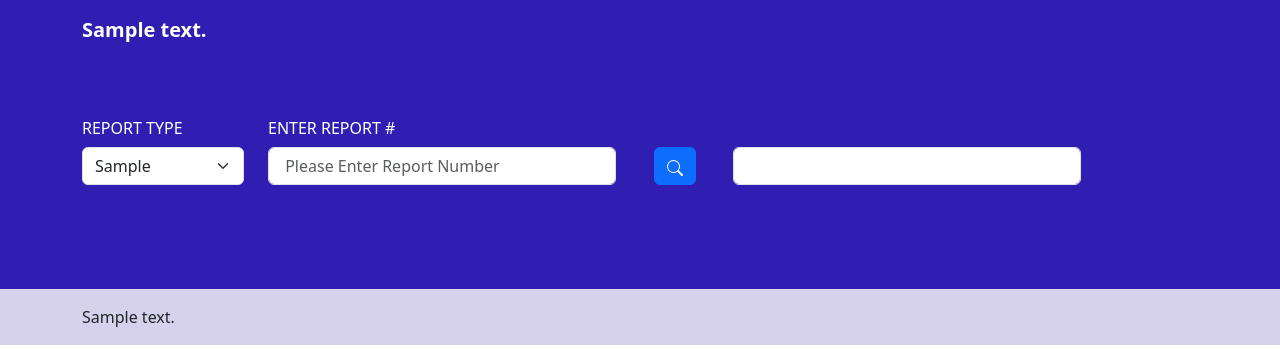
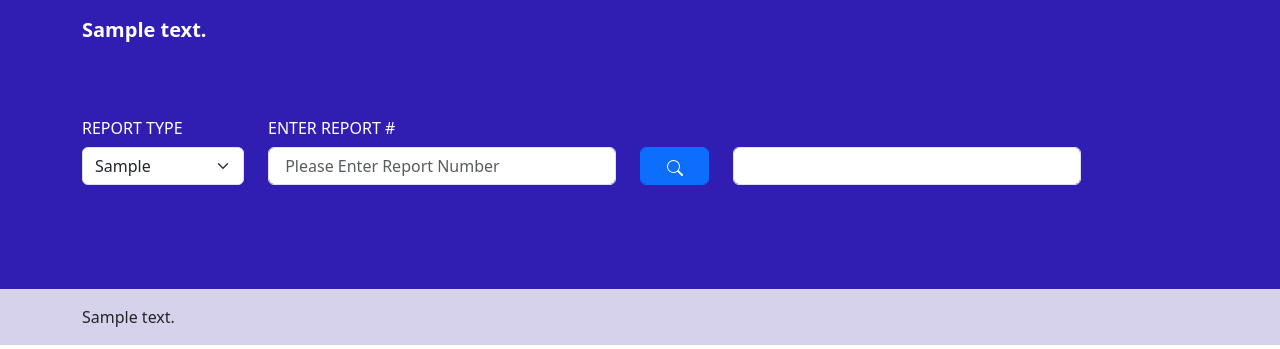
Before and after one commit to SutariyaJay1305/fdcr, a Django app: template fdcr/templates/index.html in a window 1280 px wide. Shown: the part 139-488 px from the top of the page. Run offline with Django 4.2, Linux system fonts and the light colour scheme; the template is opened without the code that fills it: values that come from a table or form of the project are taken from there, others are empty; tables that the repository leaves empty hold one stand-in row (values such as "Sample post").

Commit message:
Update index.html

```diff
--- a/fdcr/templates/index.html
+++ b/fdcr/templates/index.html
@@ -66,10 +66,10 @@
                             placeholder=" Please Enter Report Number">
 
                     </div>
-                    <div class="col-lg-1 text-center">
+                    <div class="col-lg-1 col-sm-12 text-center">
                         <label for="report_type" class=" rep-type col-form-label"><br></label> <br>
 
-                        <button type="button" onclick="serach_fn()" class="btn btn-labeled btn-primary  ">
+                        <button type="button" onclick="serach_fn()" class="btn btn-labeled btn-primary  form-control">
                             <svg xmlns="http://www.w3.org/2000/svg" width="16" height="16" fill="currentColor" class="bi bi-search" viewBox="0 0 16 16">
                                 <path d="M11.742 10.344a6.5 6.5 0 1 0-1.397 1.398h-.001q.044.06.098.115l3.85 3.85a1 1 0 0 0 1.415-1.414l-3.85-3.85a1 1 0 0 0-.115-.1zM12 6.5a5.5 5.5 0 1 1-11 0 5.5 5.5 0 0 1 11 0"/>
                               </svg>
```
